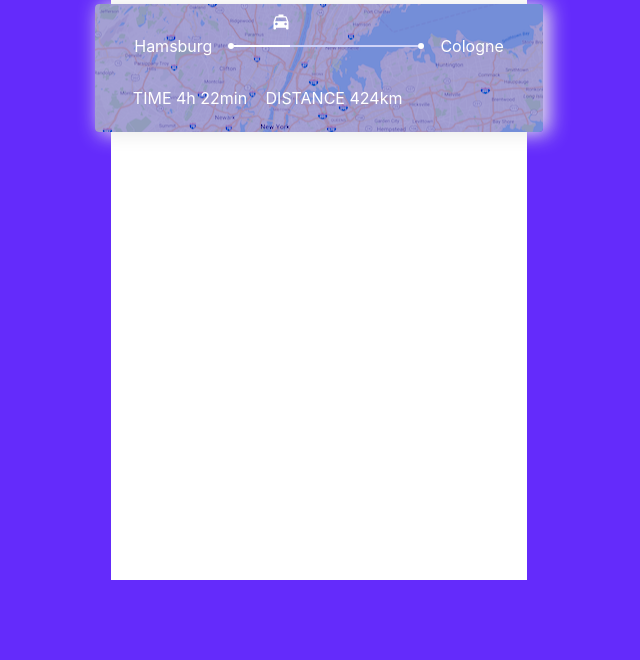
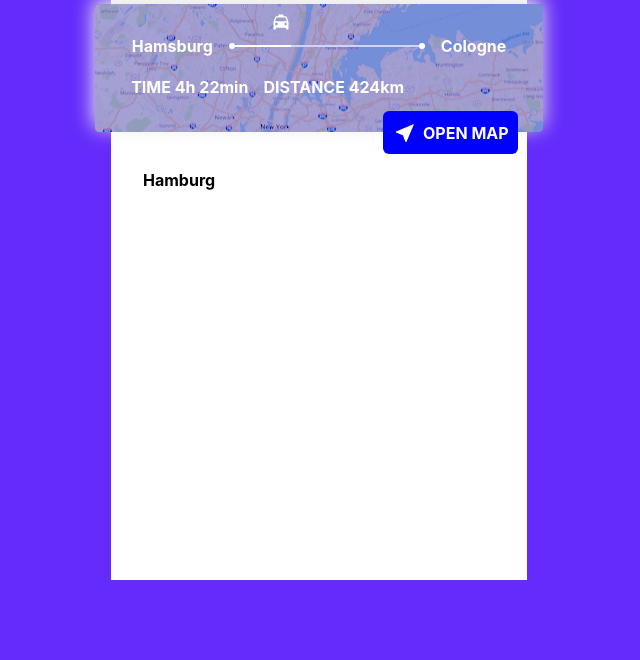
Before and after one commit to Abdullahmad/loop2-step9, a plain HTML site: page index.html in a window 1280 px wide. Shown: the part 140-800 px from the top of the page, without its empty margins (321-961 px from the left). Drawn offline with Linux system fonts and the light colour scheme.

Commit message:
mid code

```diff
--- a/index.html
+++ b/index.html
@@ -20,19 +20,26 @@
         <div class="radii">
             <img src="./img/car.svg" alt="" style="margin: .5rem 0 0 11rem;">
             <div style="display: flex; align-items: center; justify-content: center;">
-                <p style="color: white; margin-right: 1rem;">Hamsburg</p>
+                <p style="color: white; margin-right: 1rem; font-weight: 700;">Hamsburg</p>
                 <div style="display: flex; align-items: center;">
                     <div style="width: 6px; height: 6px; background-color: white; border-radius: 50%;"></div>
                     <div style="height: 2px; width: 3.5rem; background-color: white;"></div>
                     <div style="width: 8rem; height: 2px; background-color: #cfd3f8;"></div>
                     <div style="width: 6px; height: 6px; background-color: white; border-radius: 50%;"></div>
                 </div>
-                <p style="color: white; margin-left: 1rem;">Cologne</p>
+                <p style="color: white; margin-left: 1rem; font-weight: 700;">Cologne</p>
             </div>
-            <div style="display: flex; align-items: center; color: white; width: 18rem; justify-content: space-around; margin: 2rem 0 0 1.79rem;">
+            <div style="display: flex; align-items: center; color: white; width: 18rem; justify-content: space-around; margin: 1.3rem 0 0 1.79rem; font-weight: 700;">
                 <p>TIME 4h 22min</p>
                 <p>DISTANCE 424km</p>
             </div>
+        </div>
+        <div class="loc">
+            <img src="./img/location.svg" alt="">
+            <p style="margin-left: .4rem; color: white;">OPEN MAP</p>
+        </div>
+        <div style="margin: 1rem 2rem 0 2rem;">
+            <h4>Hamburg</h4>
         </div>
     </div>
 </body>
--- a/styles.css
+++ b/styles.css
@@ -27,5 +27,18 @@ body {
     background-color: #a3a0d5eb;
     justify-content: center;
     align-items: center;
-    box-shadow: 5px 1px 20px 1px #e8e8e8;
+    box-shadow: -1px -5px 20px 1px #e8e8e8;
 }
+
+.loc {
+    display: flex;
+    align-items: center;
+    width: fit-content;
+    height: auto;
+    background-color: blue;
+    padding: .6rem;
+    border-radius: 6px;
+    margin: -1.3rem 0 0 17rem;
+    cursor: pointer;
+    font-weight: 700;
+}
```
